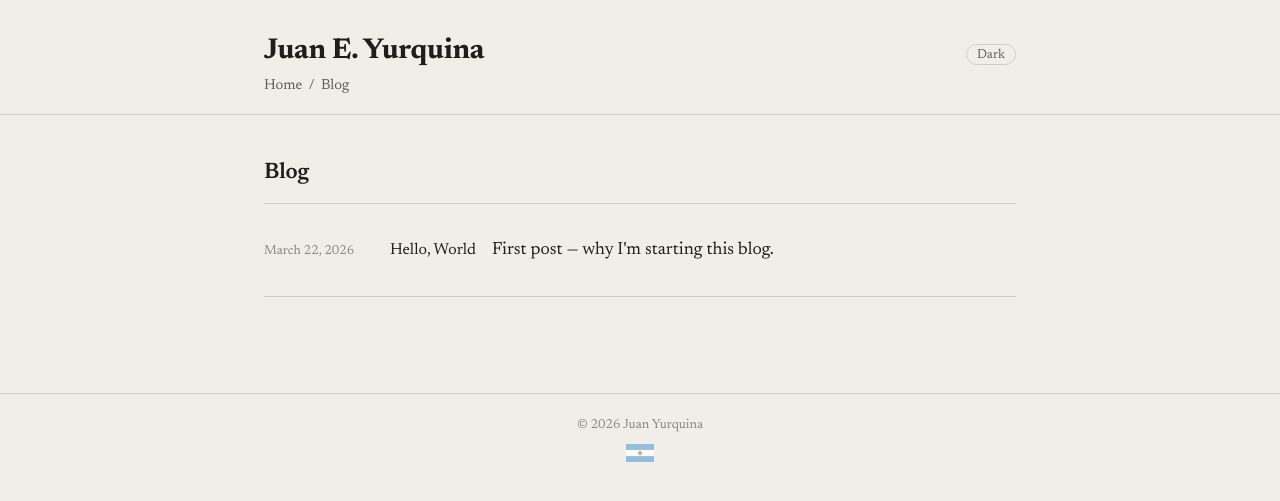
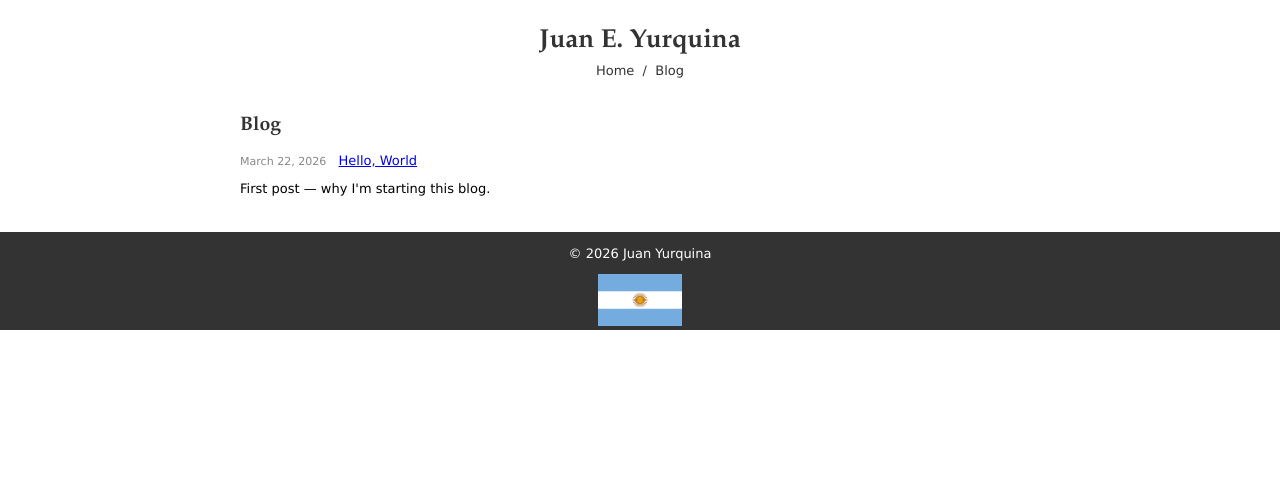
Before and after one commit to estebanjy/estebanjy.github.io, a Jekyll site: the page built from blog/index.html, in a window 1280 px wide. Shown: the top 501 px of the page. Built offline with Jekyll 4.4.1, drawn with Linux system fonts in a browser that asks for light colours.

Commit message:
Revert to original style
Co-Authored-By: Claude Sonnet 4.6 <noreply@anthropic.com>

```diff
--- a/_layouts/default.html
+++ b/_layouts/default.html
@@ -3,33 +3,15 @@
 <head>
     <meta charset="UTF-8">
     <meta name="viewport" content="width=device-width, initial-scale=1.0">
-    <link rel="preconnect" href="https://fonts.googleapis.com">
-    <link rel="preconnect" href="https://fonts.gstatic.com" crossorigin>
-    <link href="https://fonts.googleapis.com/css2?family=Newsreader:ital,opsz,wght@0,6..72,400;0,6..72,600;0,6..72,700;1,6..72,400&display=swap" rel="stylesheet">
     <link rel="stylesheet" href="/style.css">
     <link rel="icon" href="/images/jy.ico">
     <title>{% if page.title %}{{ page.title }} | Juan Yurquina{% else %}Juan Yurquina{% endif %}</title>
     {% seo %}
-    <script>
-        // Apply dark mode before paint to avoid flash
-        (function() {
-            var saved = localStorage.getItem('darkMode');
-            var prefersDark = window.matchMedia('(prefers-color-scheme: dark)').matches;
-            if (saved === 'true' || (saved === null && prefersDark)) {
-                document.documentElement.classList.add('dark');
-            }
-        })();
-    </script>
 </head>
 <body>
     <header>
-        <div class="container">
-            <div class="header-row">
-                <h1><a href="/">Juan E. Yurquina</a></h1>
-                <button class="dark-toggle" onclick="toggleDark()" aria-label="Toggle dark mode">
-                    <span id="dark-label">Dark</span>
-                </button>
-            </div>
+        <div class="container" style="padding: 2%; padding-bottom: 0%;">
+            <h1><a href="/" style="text-decoration:none; color:inherit;">Juan E. Yurquina</a></h1>
             <nav>
                 <a href="/">Home</a> &nbsp;/&nbsp;
                 <a href="/blog/">Blog</a>
@@ -42,21 +24,8 @@
     <footer>
         <div class="container">
             <p>&copy; {{ 'now' | date: "%Y" }} Juan Yurquina</p>
-            <img src="/images/argentina-flag-icon.png" alt="Argentinian flag" id="hola">
+            <img src="/images/argentina-flag-icon.png" alt="argentinian flag" id="hola">
         </div>
     </footer>
-
-    <script>
-        function toggleDark() {
-            var isDark = document.documentElement.classList.toggle('dark');
-            localStorage.setItem('darkMode', isDark);
-            updateLabel();
-        }
-        function updateLabel() {
-            var isDark = document.documentElement.classList.contains('dark');
-            document.getElementById('dark-label').textContent = isDark ? 'Light' : 'Dark';
-        }
-        updateLabel();
-    </script>
 </body>
 </html>
--- a/style.css
+++ b/style.css
@@ -1,300 +1,134 @@
-/* ─── Color tokens ─────────────────────────────────────────────── */
-:root {
-    --bg:           #f0eee6;
-    --bg-light:     #faf9f5;
-    --bg-dark:      #e8e6dc;
-    --text:         #1f1e1d;
-    --text-muted:   #5e5d59;
-    --text-faint:   #87867f;
-    --border:       #d1cfc5;
-    --link:         #1f1e1d;
-    --link-hover:   #5e5d59;
-
-    --font-body: "Newsreader", "Times New Roman", serif;
-    --max-w: 800px;
-    --transition: 0.2s ease;
+body {
+    font-family: 'Verdana';
+    font-weight: 400;
+    font-size: small;
+    margin: 0;
+    padding: 0;
 }
 
-html.dark {
-    --bg:           #1f1e1d;
-    --bg-light:     #3d3d3a;
-    --bg-dark:      #161615;
-    --text:         #f0eee6;
-    --text-muted:   #b0aea5;
-    --text-faint:   #87867f;
-    --border:       #5e5d59;
-    --link:         #f0eee6;
-    --link-hover:   #b0aea5;
+.container {
+    max-width: 1200px;
+    margin: 0 auto;
+    padding: 0px;
 }
 
-/* ─── Base ─────────────────────────────────────────────────────── */
-*, *::before, *::after { box-sizing: border-box; }
-
-html { transition: background-color var(--transition), color var(--transition); }
-
-body {
-    font-family: var(--font-body);
-    font-weight: 400;
-    font-size: 1.1rem;
-    line-height: 1.65;
-    margin: 0;
-    padding: 0;
-    background-color: var(--bg);
-    color: var(--text);
-    transition: background-color var(--transition), color var(--transition);
+.about-container {
+    display: flex; /* Colocar los elementos en una fila */
+    align-items: center; /* Alinear verticalmente */
+    justify-content: space-between; /* Espaciar los elementos */
+    gap: 20px; /* Espaciado entre texto e imagen */
+    margin: 10px 0; /* Reducir espacio vertical */
 }
 
-::selection { background: rgba(0, 100, 255, 0.15); }
-
-/* ─── Layout ───────────────────────────────────────────────────── */
-.container {
-    max-width: var(--max-w);
-    margin: 0 auto;
-    padding: 0 24px;
+/* Estilo para el texto */
+.about-text {
+    flex: 1; /* El texto ocupa el espacio restante */
+    text-align: left; /* Alinear texto a la izquierda */
+    margin: 0; /* Reducir márgenes adicionales */
 }
 
-/* ─── Header ───────────────────────────────────────────────────── */
+.row {
+    display: flex;
+}
+.column {
+    flex: 20%;
+    padding: 5px;
+}
+
+
 header {
-    padding: 36px 0 16px;
-    border-bottom: 1px solid var(--border);
-    margin-bottom: 40px;
-    transition: border-color var(--transition);
+    color: #333;
+    text-align: center;
+    padding: 0px;
 }
 
 header h1 {
-    margin: 0 0 6px;
-    font-size: 1.8rem;
-    font-weight: 700;
-    letter-spacing: -0.01em;
-    line-height: 1.1;
+    margin: 0;
+    font-family: 'Garamond';
+    color: #333;
 }
 
-header h1 a {
-    text-decoration: none;
-    color: inherit;
+
+section h2 {
+    font-family: 'Garamond';
+    color: #333;
+
 }
 
-/* ─── Nav & dark mode toggle ───────────────────────────────────── */
-.header-row {
-    display: flex;
-    align-items: baseline;
-    justify-content: space-between;
-    flex-wrap: wrap;
-    gap: 8px;
+project {
+    margin-bottom: 40px;
+}
+
+project img {
+    max-width: 100%;
+    height: auto;
+}
+#hola {
+    width: 7%;
+
+}
+
+#me {
+     /* The image will take 100% of the container's width */
+    max-width: 25%; /* Ensure it doesn't exceed the container's width */
+    height: auto; /* Maintain aspect ratio */
+    display: block; /* Ensures proper centering */
+    margin: 0 auto; /* Center the image */
+    width: 150px; /* Tamaño de la imagen */
+    object-fit: cover; /* Ajustar el contenido */
+    margin: 0;
+    text-align: right;
 }
 
 nav {
-    font-size: 0.92rem;
-    color: var(--text-muted);
+    margin-top: 6px;
+    font-size: small;
 }
 
 nav a {
-    color: var(--text-muted);
+    color: #333;
     text-decoration: none;
-    transition: color var(--transition);
 }
 
-nav a:hover { color: var(--text); }
-
-/* dark mode toggle */
-.dark-toggle {
-    background: none;
-    border: 1px solid var(--border);
-    border-radius: 999px;
-    padding: 3px 10px;
-    font-family: var(--font-body);
-    font-size: 0.82rem;
-    color: var(--text-muted);
-    cursor: pointer;
-    transition: border-color var(--transition), color var(--transition), background var(--transition);
+nav a:hover {
+    text-decoration: underline;
 }
 
-.dark-toggle:hover {
-    background: var(--bg-dark);
-    color: var(--text);
-}
-
-/* ─── Links ────────────────────────────────────────────────────── */
-a {
-    color: var(--link);
-    transition: color var(--transition);
-}
-a:hover { color: var(--link-hover); }
-
-/* ─── Sections ─────────────────────────────────────────────────── */
-section {
-    margin-bottom: 48px;
-}
-
-/* ─── Bio / intro table ─────────────────────────────────────────── */
-.bio-table {
-    width: 100%;
-    max-width: var(--max-w);
-    border: 0;
-    border-spacing: 0;
-    border-collapse: separate;
-    margin: 0 auto;
-}
-
-.bio-table td { vertical-align: middle; }
-
-.bio-text { padding: 20px 20px 20px 0; }
-.bio-text p { margin: 0 0 0.9em; }
-.bio-text p:last-child { margin-bottom: 0; }
-
-.bio-links {
-    text-align: center;
-    margin-top: 1em;
-    font-size: 0.9rem;
-    color: var(--text-muted);
-}
-
-.bio-photo {
-    width: 30%;
-    max-width: 180px;
-    vertical-align: middle;
-}
-
-.bio-photo img {
-    width: 100%;
-    border-radius: 6px;
-    display: block;
-}
-
-/* ─── Headings ─────────────────────────────────────────────────── */
-h2, h3 {
-    font-weight: 600;
-    letter-spacing: -0.01em;
-    margin: 0 0 0.5em;
-}
-
-h2 { font-size: 1.4rem; }
-h3 { font-size: 1.15rem; }
-
-/* ─── Projects ─────────────────────────────────────────────────── */
-.project-entry {
-    max-width: var(--max-w);
-    margin: 0 auto;
-    padding: 0 24px 40px;
-}
-
-.project-entry p { margin: 0.4em 0; }
-
-.project-label {
-    font-size: 0.82rem;
-    color: var(--text-faint);
-    text-transform: uppercase;
-    letter-spacing: 0.06em;
-    margin-bottom: 4px;
-}
-
-iframe {
-    border: none;
-    border-radius: 6px;
-    margin-top: 12px;
-    max-width: 100%;
-}
-
-/* ─── Image grid ───────────────────────────────────────────────── */
-.row { display: flex; gap: 8px; margin-top: 8px; }
-.column { flex: 1; }
-.column img { width: 100%; border-radius: 4px; display: block; }
-
-/* ─── Skills ───────────────────────────────────────────────────── */
-.skills-section {
-    max-width: var(--max-w);
-    margin: 0 auto;
-    padding: 0 24px 40px;
-}
-
-.skills-section ul {
-    margin: 0.5em 0 0;
-    padding-left: 1.4em;
-    color: var(--text-muted);
-}
-
-.skills-section li { margin-bottom: 4px; }
-
-/* ─── Blog listing ─────────────────────────────────────────────── */
 .post-container {
-    max-width: var(--max-w);
-    margin: 0 auto;
-    padding: 0 24px 48px;
+    max-width: 800px;
+    padding: 20px;
 }
 
 .post-list {
     list-style: none;
     padding: 0;
-    margin: 0;
 }
 
 .post-list li {
-    display: flex;
-    align-items: baseline;
-    gap: 16px;
-    padding: 14px 0;
-    border-bottom: 1px solid var(--border);
-    transition: border-color var(--transition);
+    margin-bottom: 16px;
 }
 
-.post-list li:first-child { border-top: 1px solid var(--border); }
-
 .post-date {
-    font-size: 0.82rem;
-    color: var(--text-faint);
-    white-space: nowrap;
-    min-width: 110px;
+    color: #888;
+    font-size: 0.85em;
+    margin-right: 8px;
 }
 
-.post-list a {
-    color: var(--text);
-    text-decoration: none;
-    font-size: 1rem;
-}
-
-.post-list a:hover { color: var(--link-hover); text-decoration: underline; }
-
-/* ─── Blog post ────────────────────────────────────────────────── */
 .post-meta {
-    font-size: 0.85rem;
-    color: var(--text-faint);
-    margin: -8px 0 28px;
+    color: #888;
+    font-size: 0.85em;
 }
 
 .post-content {
-    line-height: 1.75;
-    max-width: 640px;
+    line-height: 1.7;
+    max-width: 680px;
 }
 
-.post-content h2,
-.post-content h3 { margin-top: 1.8em; }
+footer {
+    background-color: #333;
+    color: #fff;
+    text-align: center;
+    padding: 1px 0;
+    width: 100%; /* Asegura que el footer abarque todo el ancho */
 
-.post-content p { margin: 0 0 1em; }
-
-.post-back {
-    margin-top: 40px;
-    font-size: 0.9rem;
 }
-
-/* ─── Footer ───────────────────────────────────────────────────── */
-footer {
-    border-top: 1px solid var(--border);
-    padding: 20px 0;
-    text-align: center;
-    font-size: 0.82rem;
-    color: var(--text-faint);
-    transition: border-color var(--transition);
-}
-
-footer p { margin: 0 0 6px; }
-
-#hola { width: 28px; vertical-align: middle; opacity: 0.75; }
-
-/* ─── Responsive ───────────────────────────────────────────────── */
-@media (max-width: 600px) {
-    .bio-photo { display: none; }
-    .bio-text { padding: 16px 0; }
-    .post-list li { flex-direction: column; gap: 2px; }
-    .post-date { min-width: unset; }
-    iframe { width: 100%; height: auto; }
-}
```
Also changed, not shown: index.html (+63 -33 lines).
